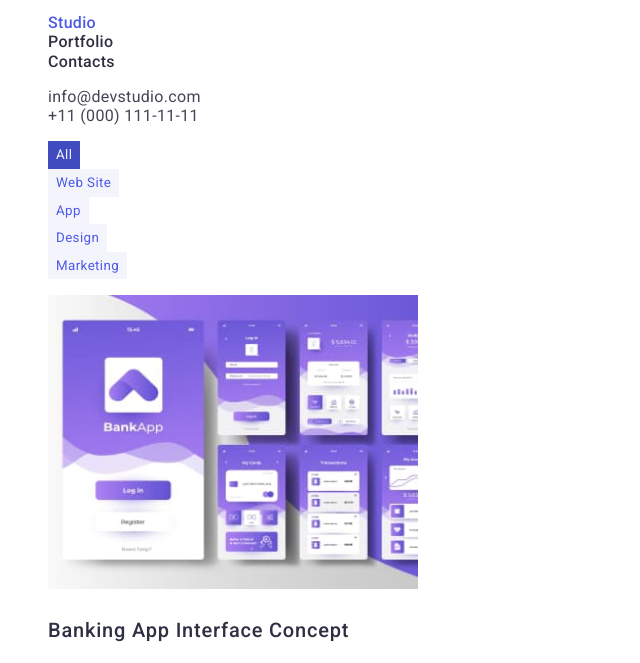
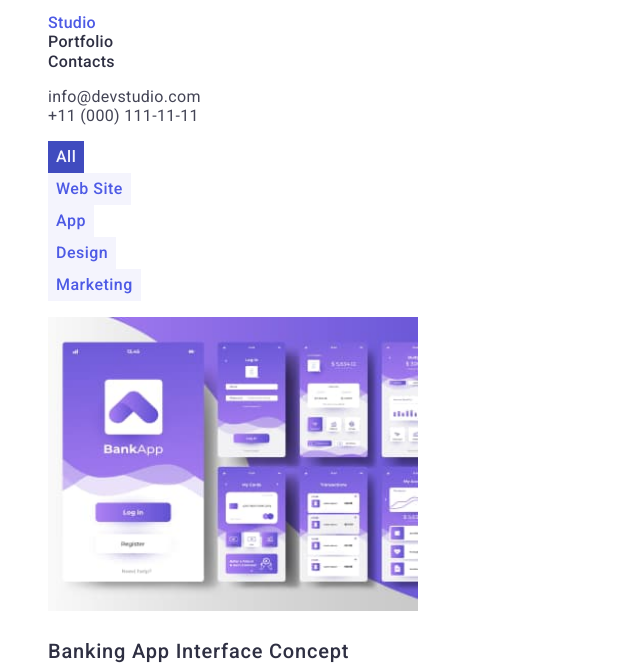
Before and after one commit to jannelsky1107/goit-markup-hw-02, a plain HTML site: page porfolio.html in a window 1280 px wide. Shown: the part 42-705 px from the top of the page, without its empty margins (0-640 px from the left). Drawn offline with Linux system fonts and the light colour scheme.

Commit message:
hw2 final

```diff
--- a/css/styles.css
+++ b/css/styles.css
@@ -151,7 +151,8 @@ body {
 }
 
 .button.filter {
-  font-weight: 400;
+  font-weight: 500;
+  font-size: 16px;
   line-height: 1.62;
   background-color: var(--cloud);
   color: var(--iris);
```
